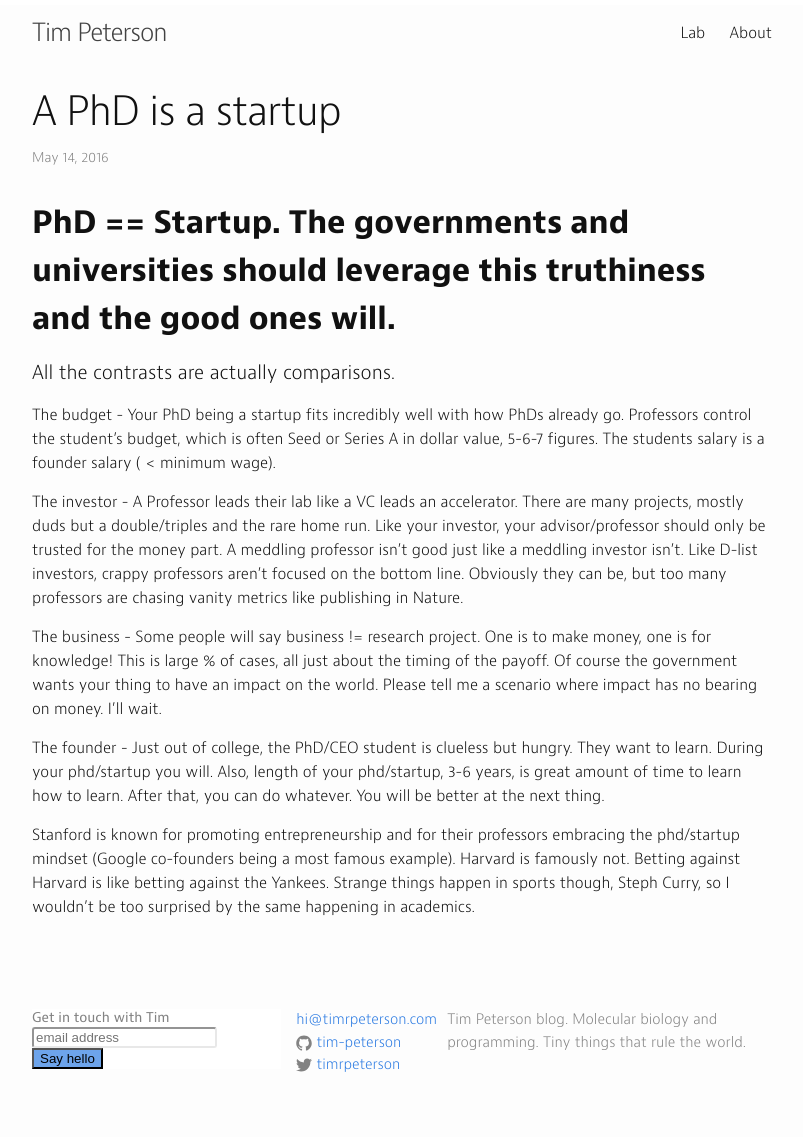
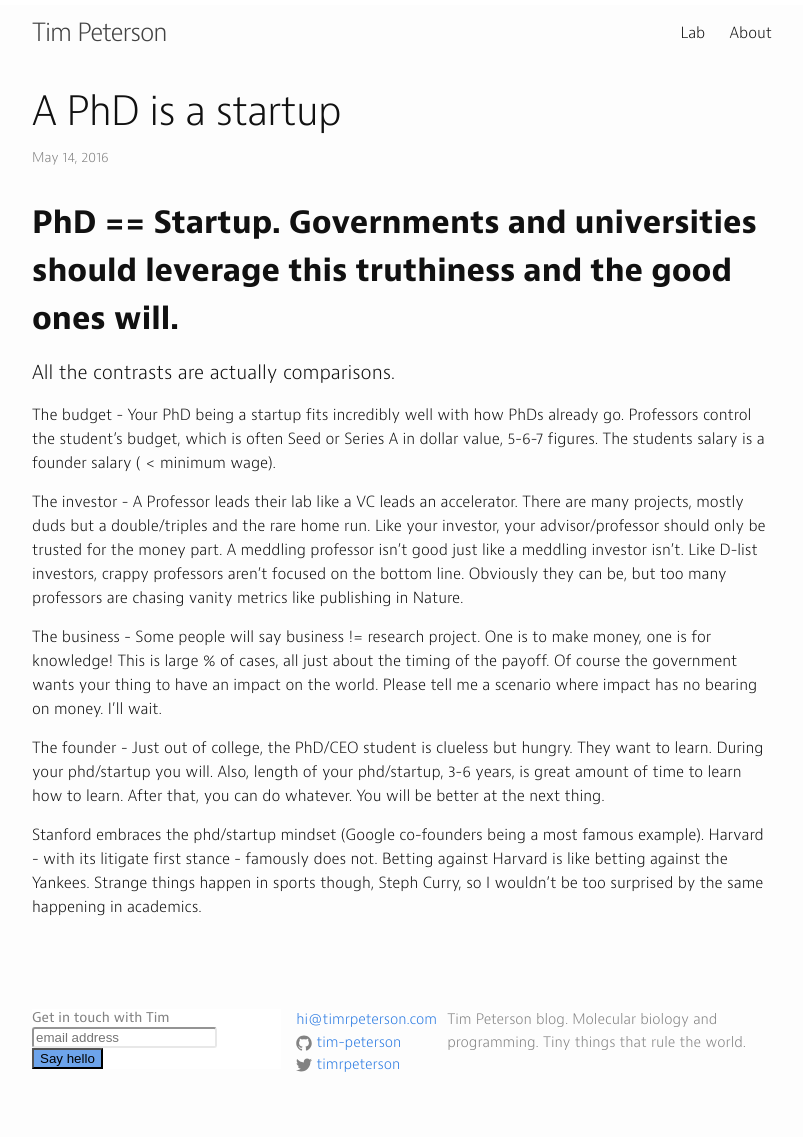
Before and after one commit to tim-peterson/timrpeterson, a Jekyll site: the page built from _posts/2016-05-14-a-phd-is-a-startup.markdown, in a window 1280 px wide. Shown: the whole page, without its empty margins (238-1041 px from the left). Built offline with Jekyll 4.4.1, drawn with Linux system fonts in a browser that asks for light colours; comment, search, counter and statistics services are not loaded.

Commit message:
twitter phdstartup6

```diff
--- a/_posts/2016-05-14-a-phd-is-a-startup.markdown
+++ b/_posts/2016-05-14-a-phd-is-a-startup.markdown
@@ -6,7 +6,7 @@ categories:
 comments: True
 ---
 
-## **PhD == Startup. The governments and universities should leverage this truthiness and the good ones will.**
+## **PhD == Startup. Governments and universities should leverage this truthiness and the good ones will.**
 
 
 #### All the contrasts are actually comparisons.
@@ -18,4 +18,4 @@ The business - Some people will say business != research project. One is to make
 
 The founder - Just out of college, the PhD/CEO student is clueless but hungry. They want to learn. During your phd/startup you will. Also, length of your phd/startup, 3-6 years, is great amount of time to learn how to learn. After that, you can do whatever. You will be better at the next thing.
 
-Stanford is known for promoting entrepreneurship and for their professors embracing the phd/startup mindset (Google co-founders being a most famous example). Harvard is famously not. Betting against Harvard is like betting against the Yankees. Strange things happen in sports though, Steph Curry, so I wouldn't be too surprised by the same happening in academics.
+Stanford embraces the phd/startup mindset (Google co-founders being a most famous example). Harvard - with its litigate first stance - famously does not. Betting against Harvard is like betting against the Yankees. Strange things happen in sports though, Steph Curry, so I wouldn't be too surprised by the same happening in academics.
```
